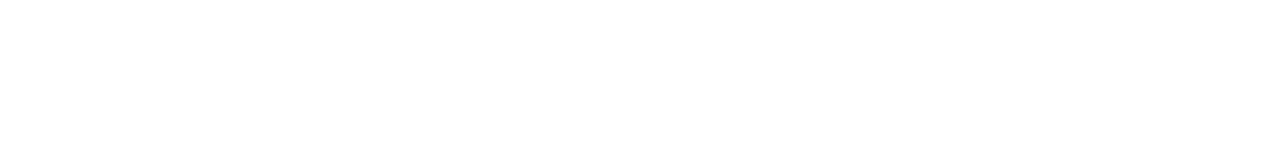
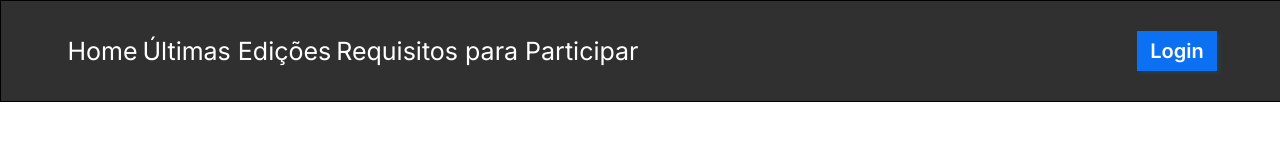
Before and after one commit to debbiegiff/bootcamp-dnc, a plain HTML site: page index.html in a window 1280 px wide. Drawn offline with Linux system fonts and the light colour scheme.

Commit message:
Criação do Estilo CSS do Menu

```diff
--- a/index.html
+++ b/index.html
@@ -3,9 +3,21 @@
 <head>
     <meta charset="UTF-8">
     <meta name="viewport" content="width=device-width, initial-scale=1.0">
+    <link rel="preconnect" href="https://fonts.googleapis.com">
+    <link rel="preconnect" href="https://fonts.gstatic.com" crossorigin>
+    <link href="https://fonts.googleapis.com/css2?family=Inter:wght@100..900&display=swap" rel="stylesheet">
     <title>Bootcamp DNC</title>
+    <link rel="stylesheet" href="style.css">
 </head>
 <body>
+    <nav id="principal">
+        <div id="menu">
+            <a href="">Home</a>
+            <a href="">Últimas Edições</a>
+            <a href="">Requisitos para Participar</a>
+         </div>
+        <button>Login</button>
+    </nav>
 
 </body>
 </html>
--- /dev/null
+++ b/style.css
@@ -0,0 +1,54 @@
+        body{
+            margin:0px;
+            padding: 0px;
+        }
+
+        /*Menu de Navegação Principal*/
+        #principal{
+            width: 100%;
+            height: 100px;
+            border: 1px solid black;
+            background-color: #303030;
+
+            display: flex;
+            justify-content: space-between;
+            align-items: center;
+        }
+
+            #menu{
+                display: flex;
+                width: 45%;
+                justify-content: space-around;
+                align-items: center;
+
+                margin-left: 5%;
+            }
+
+            #principal div a{
+                font-family: 'Inter';
+                font-size: 25px;
+                font-weight: 600px;
+                color:white;
+                text-decoration: none;
+            }
+
+            #principal div a:hover{
+                color: #cccccc;
+            }
+
+            #principal button{
+                margin-right: 5%;
+                background-color: #0C70F2;
+                border:0px;
+
+            height:40px;
+            width: 80px;
+
+            font-family: 'Inter';
+            font-size: 20px;
+            font-weight: 600;
+            color: white;
+
+            box-shadow: 3px 2px 4px rgba(12,112,142,0.25);
+            cursor: pointer;
+        }
```
